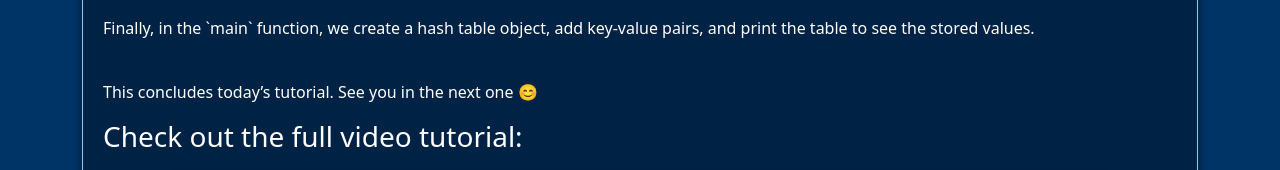
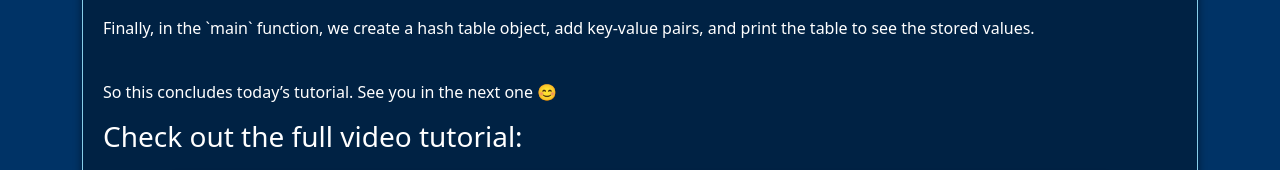
Before and after one commit to Raufjatoi/Introduction-to-Data-Structure, a plain HTML site: page vid6.html in a window 1280 px wide. Shown: the part 4365-4535 px from the top of the page. Drawn offline with nearby package versions, Linux system fonts and the light colour scheme.

Commit message:
Update vid6.html

```diff
--- a/vid6.html
+++ b/vid6.html
@@ -186,7 +186,7 @@
         </code></pre>
         <p>Finally, in the `main` function, we create a hash table object, add key-value pairs, and print the table to see the stored values.</p>
       <br>
-      <p>This concludes today’s tutorial. See you in the next one 😊</p>
+      <p>So this concludes today’s tutorial. See you in the next one 😊</p>
       <h3>Check out the full video tutorial:</h3>
       <a href="#" target="_blank">
         <img src="thumbnails/thumbnail6.png" alt="Hashing and Hash Tables" class="img-fluid">
```
